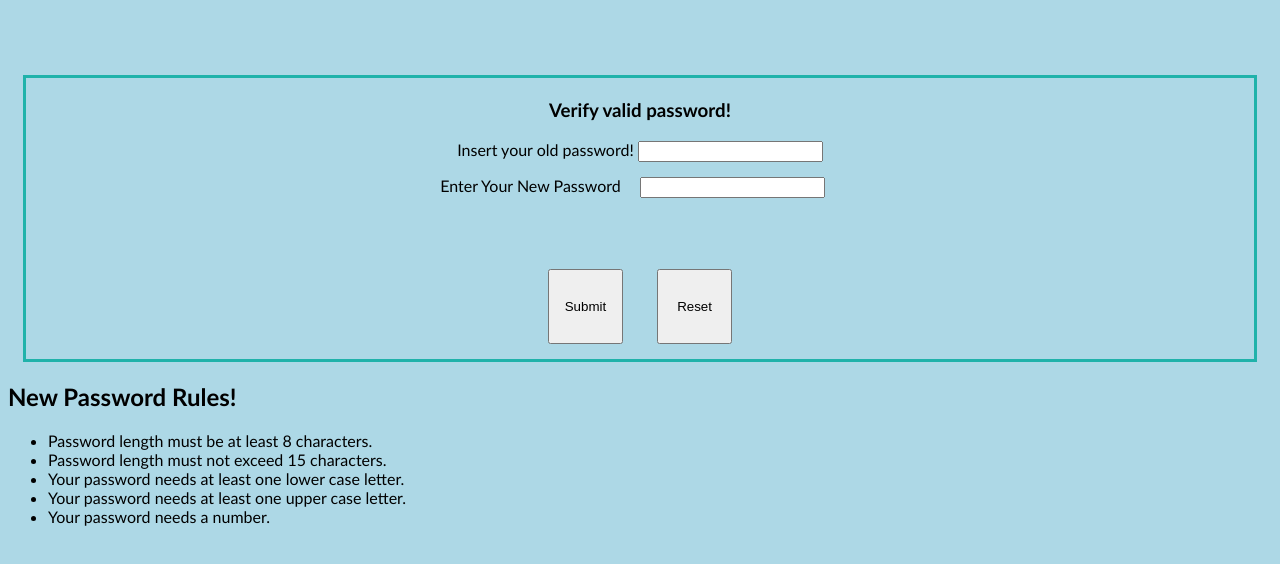
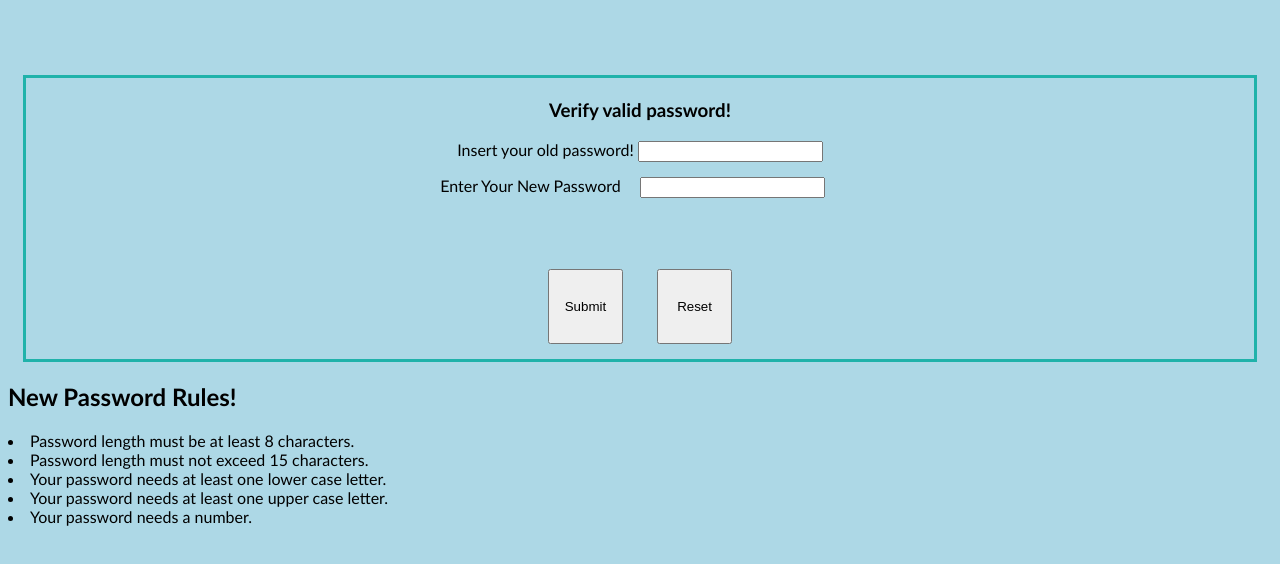
Before and after one commit to koraykolburan/Confirm-password-validation-with-JavaScript, a plain HTML site: page index.html in a window 1280 px wide. Drawn offline with Linux system fonts and the light colour scheme.

Commit message:
Update index.html

```diff
--- a/index.html
+++ b/index.html
@@ -24,16 +24,12 @@
         <button type="reset" value="Reset" id="btn">Reset</button> <br />
       </form>
     </center>
-    <div>
     <h2>New Password Rules!</h2>
-      <ul>
     <li>Password length must be at least 8 characters.</li>
     <li>Password length must not exceed 15 characters.</li>
     <li>Your password needs at least one lower case letter.</li>
     <li>Your password needs at least one upper case letter.</li>
     <li>Your password needs a number.</li>
-      </ul>
-    </div>
     <script src="script.js"></script>
   </body>
 </html>
```
Lines whose indentation alone changed are shown as unchanged.
